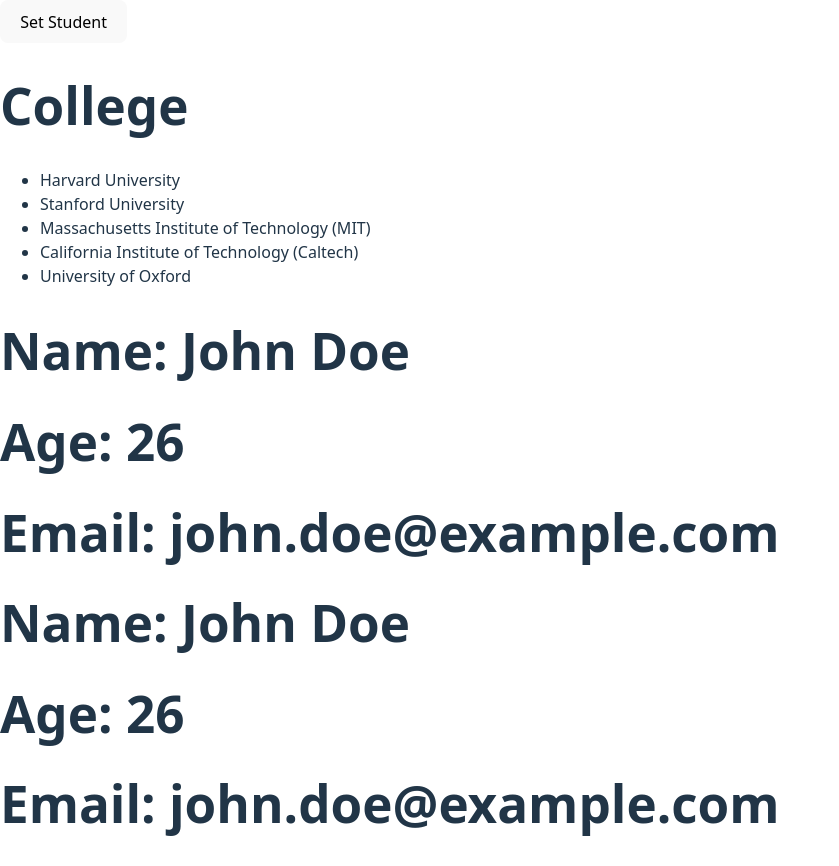
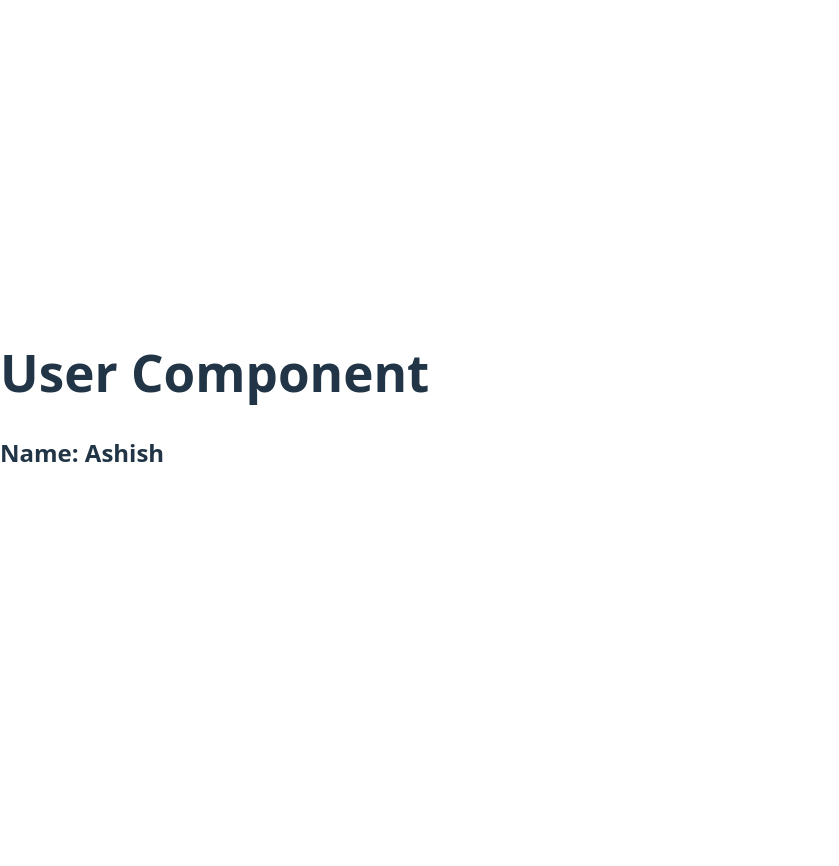
Before and after one commit to ashi-ish/React, a React (Vite) app: page / in a window 1280 px wide. Shown: the whole page, without its empty margins (0-839 px from the left). After the commit the page ends 800 px from the top, so only its background shows below. Built offline with nearby package versions, Linux system fonts and the light colour scheme.

Commit message:
add User component and integrate it into App

```diff
--- a/src/App.jsx
+++ b/src/App.jsx
@@ -10,6 +10,7 @@
 import HideAndShow from "./HideAndShow";
 import MultipleConditions from "./MultipleCondition";
 import Props from "./Props";
+import User from "./User";
 // core javascript
 function App() {
   // let userObject = {
@@ -42,7 +43,8 @@
       {/* <Props name="John Doe" age={30} email="john.doe@example.com" /> */}
       {/* <UserComponent /> */}
       {/* <Props user={userObject} /> */}
-      <UserComponent />
+      {/* <UserComponent /> */}
+      <User name="Ashish" />
     </div>
   );
 
--- /dev/null
+++ b/src/User.jsx
@@ -0,0 +1,10 @@
+function User({ name }) {
+  return (
+    <div>
+      <h1>User Component</h1>
+      <h2>Name: {name}</h2>
+    </div>
+  );
+}
+
+export default User;
```
